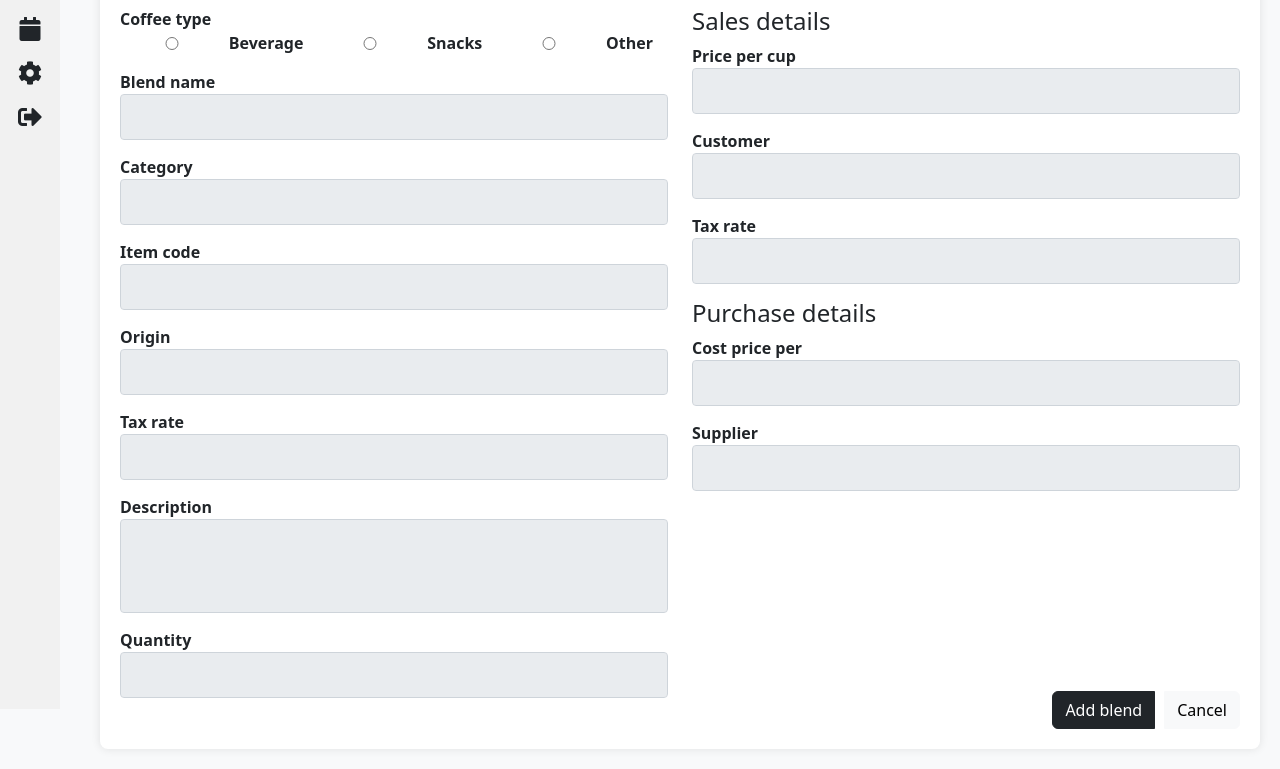
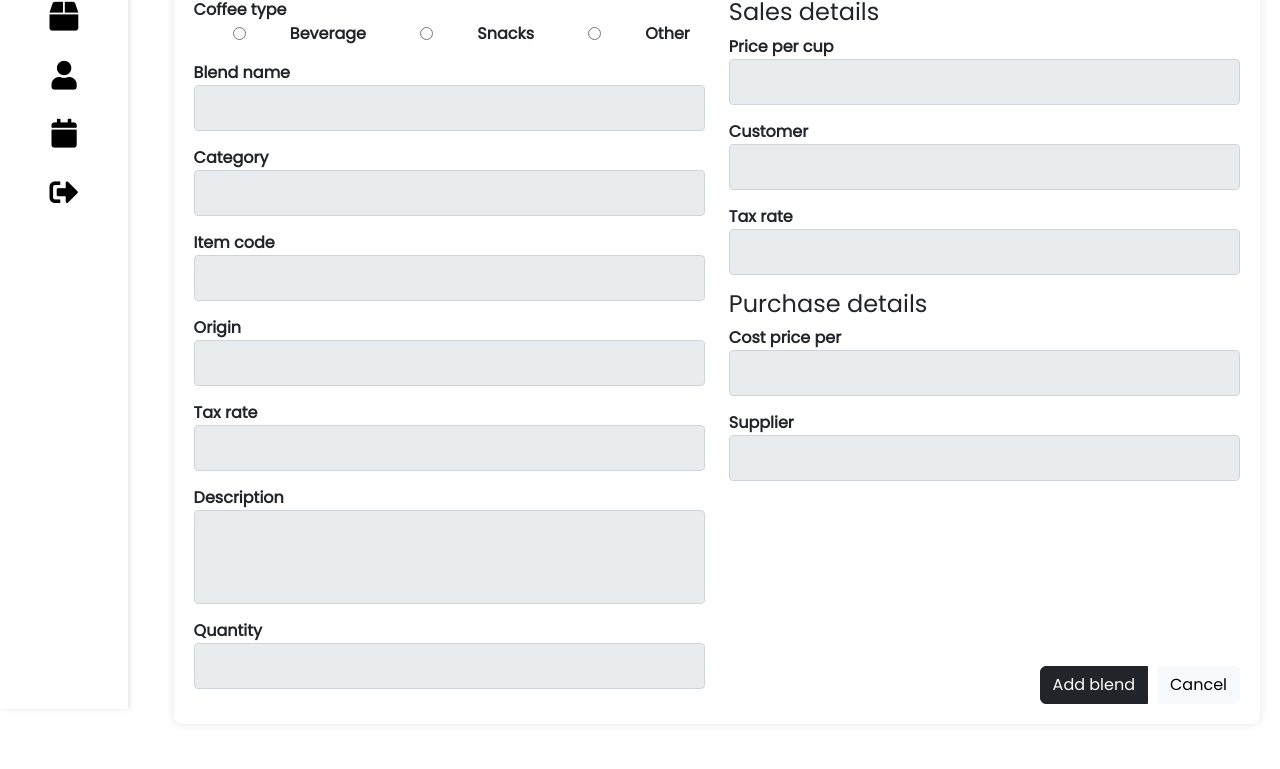
Before and after one commit to YusraEr/Cafe-Customers-Relationship-Management, a plain HTML site: page addCoffee.html in a window 1280 px wide. Shown: the part 91-860 px from the top of the page. After the commit the page ends 835 px from the top, so only its background shows below. Drawn offline with nearby package versions, Linux system fonts and the light colour scheme.

Commit message:
feat : linked html

```diff
--- a/addCoffee.html
+++ b/addCoffee.html
@@ -1,85 +1,26 @@
 <html>
+
 <head>
-    <link href="https://cdn.jsdelivr.net/npm/bootstrap@5.3.2/dist/css/bootstrap.min.css" rel="stylesheet" integrity="sha384-T3c6CoIi6uLrA9TneNEoa7RxnatzjcDSCmG1MXxSR1GAsXEV/Dwwykc2MPK8M2HN" crossorigin="anonymous">
+    <link href="https://cdn.jsdelivr.net/npm/bootstrap@5.3.2/dist/css/bootstrap.min.css" rel="stylesheet"
+        integrity="sha384-T3c6CoIi6uLrA9TneNEoa7RxnatzjcDSCmG1MXxSR1GAsXEV/Dwwykc2MPK8M2HN" crossorigin="anonymous">
     <link rel="stylesheet" href="https://cdnjs.cloudflare.com/ajax/libs/font-awesome/5.15.3/css/all.min.css">
+    <link rel="stylesheet" href="style.css">
     <style>
-        body {
-            background-color: #f8f9fa;
-        }
-        .sidebar {
-            width: 60px;
-            background-color: #f1f1f1;
-            height: 100vh;
-            position: fixed;
-            top: 0;
-            left: 0;
-            display: flex;
-            flex-direction: column;
-            align-items: center;
-            padding-top: 20px;
-        }
-        .sidebar i {
-            font-size: 24px;
-            margin-bottom: 20px;
-        }
-        .content {
-            margin-left: 80px;
-            padding: 20px;
-        }
-        .form-section {
-            background-color: white;
-            padding: 20px;
-            border-radius: 8px;
-            box-shadow: 0 0 10px rgba(0, 0, 0, 0.1);
-            position: relative;
-        }
-        .form-section h2 {
-            margin-bottom: 20px;
-        }
-        .form-section .form-group {
-            margin-bottom: 15px;
-        }
-        .form-section .form-group label {
-            font-weight: bold;
-        }
-        .form-section .form-group input,
-        .form-section .form-group textarea {
-            width: 100%;
-            padding: 10px;
-            border: 1px solid #ced4da;
-            border-radius: 4px;
-            background-color: #e9ecef;
-        }
-        .form-section .form-group textarea {
-            resize: none;
-        }
-        .form-section .btn-group {
-            position: absolute;
-            bottom: 20px;
-            right: 20px;
-            display: flex;
-            gap: 10px;
-        }
-        .form-section .radio-group {
-            display: flex;
-            align-items: center;
-        }
-        .form-section .radio-group input {
-            margin-right: 5px;
-        }
-        .form-section .radio-group label {
-            margin-right: 15px;
-        }
+
     </style>
 </head>
+
 <body>
     <div class="sidebar">
-        <i class="fas fa-home"></i>
-        <i class="fas fa-user"></i>
-        <i class="fas fa-calendar"></i>
-        <i class="fas fa-cog"></i>
-        <i class="fas fa-sign-out-alt"></i>
+        <nav class="nav flex-column">
+            <a class="nav-link" href="home.html"><i class="fas fa-home"></i></a>
+            <a class="nav-link" href="addCoffee.html"><i class="fas fa-box"></i></a>
+            <a class="nav-link" href="profileSetting.html"><i class="fas fa-user"></i></a>
+            <a class="nav-link" href="statistic.html"><i class="fas fa-calendar"></i></a>
+            <a class="nav-link" href="login.html"><i class="fas fa-sign-out-alt"></i></a>
+        </nav>
     </div>
+
     <div class="content">
         <div class="form-section">
             <h2>Add new coffee blend</h2>
@@ -159,4 +100,5 @@
         </div>
     </div>
 </body>
+
 </html>
--- a/style.css
+++ b/style.css
@@ -351,3 +351,47 @@ h2 {
     text-align: center;
     border-top: 1px solid #dee2e6;
 }
+.form-section {
+    background-color: white;
+    padding: 20px;
+    border-radius: 8px;
+    box-shadow: 0 0 10px rgba(0, 0, 0, 0.1);
+    position: relative;
+}
+.form-section h2 {
+    margin-bottom: 20px;
+}
+.form-section .form-group {
+    margin-bottom: 15px;
+}
+.form-section .form-group label {
+    font-weight: bold;
+}
+.form-section .form-group input,
+.form-section .form-group textarea {
+    width: 100%;
+    padding: 10px;
+    border: 1px solid #ced4da;
+    border-radius: 4px;
+    background-color: #e9ecef;
+}
+.form-section .form-group textarea {
+    resize: none;
+}
+.form-section .btn-group {
+    position: absolute;
+    bottom: 20px;
+    right: 20px;
+    display: flex;
+    gap: 10px;
+}
+.form-section .radio-group {
+    display: flex;
+    align-items: center;
+}
+.form-section .radio-group input {
+    margin-right: 5px;
+}
+.form-section .radio-group label {
+    margin-right: 15px;
+}
```
Also changed, not shown: Value-Feedback.html (+1 -0 lines), customerFeedback.html (+2 -0 lines), home.html (+3 -2 lines), login.html (+1 -1 lines), profileSetting.html (+10 -8 lines), statistic.html (+7 -6 lines).
